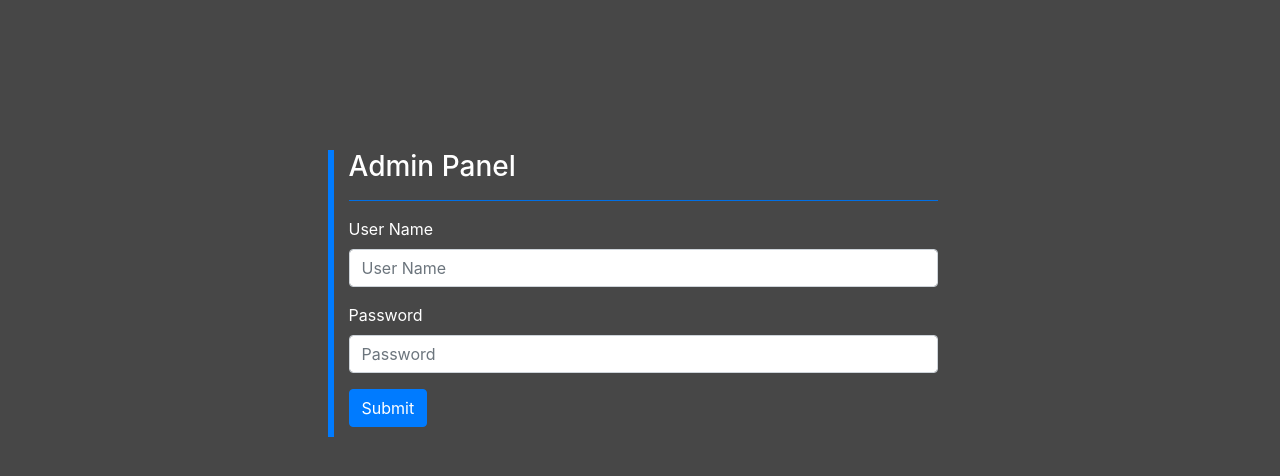
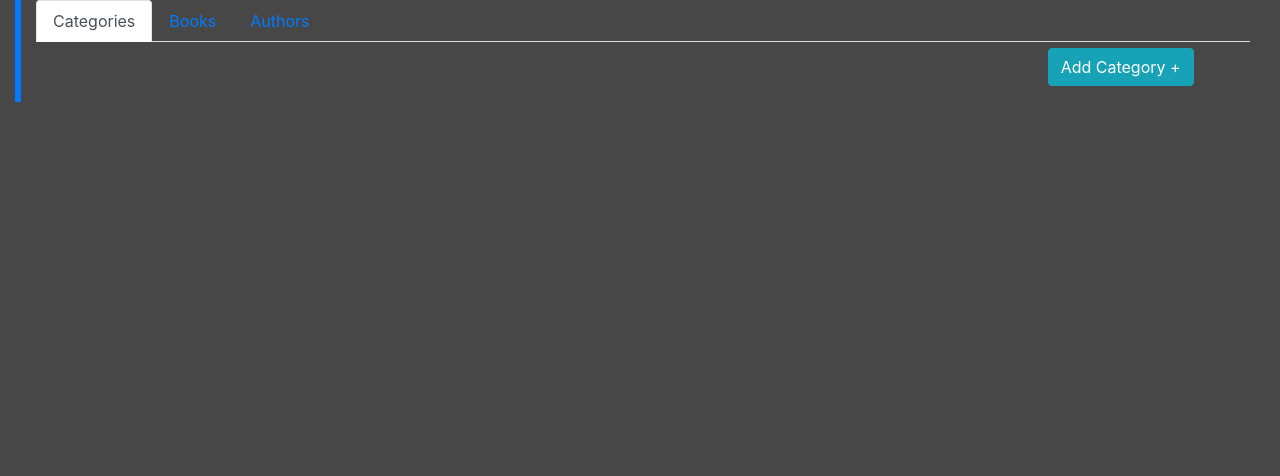
Before and after one commit to Abdelrahman1993/goodRead, a React (Create React App) app: page /AdminControls in a window 1280 px wide. Shown: the top 476 px of the page. Built offline with nearby package versions, Linux system fonts and the light colour scheme.

Commit message:
Adding modal in admin component

```diff
--- a/package.json
+++ b/package.json
@@ -9,6 +9,7 @@
     "react-router": "^4.3.1",
     "react-router-dom": "^4.3.1",
     "react-scripts": "2.1.5",
+    "reactjs-popup": "^1.3.2",
     "reactstrap": "^7.1.0"
   },
   "scripts": {
--- a/src/App.js
+++ b/src/App.js
@@ -1,16 +1,22 @@
 import React from 'react';
 import './App.css';
-
 import AdminLogin from "./components/AdminLogin"
+import {BrowserRouter,Route ,Link} from "react-router-dom";
+import AdminControl from "./components/AdminControl";
 
 
 class App extends React.Component {
 
   render() {
     return (
-        <div className='App container-fluid' >
-            <AdminLogin/>
-        </div>
+        <BrowserRouter>
+            <div className='App container-fluid' >
+                {/*<Link to="/Admin">Admin</Link>*/}
+              <Route path="/Admin" exact component={AdminLogin} />
+              <Route path="/AdminControls" component={AdminControl}/>
+
+            </div>
+        </BrowserRouter>
     );
   }
 }
--- a/src/Styles/AdminPanel.css
+++ b/src/Styles/AdminPanel.css
@@ -4,4 +4,15 @@
     padding-bottom: 10px;
     border-left: 6px solid #007bff;
 }
-hr{background-color: #007bff}
+.AdminPanelSection > hr{background-color: #007bff}
+
+.AdminPanelControls{
+    margin: 0 auto ;
+    color:#007bff;
+    padding-bottom: 10px;
+    border-left: 6px solid #007bff;
+
+}
+.add_category{
+    margin-top: 0.5% ;
+    margin-bottom: 0.5%}
--- /dev/null
+++ b/src/components/AdminControl.js
@@ -0,0 +1,161 @@
+import React , {Component} from 'react';
+import '../Styles/AdminPanel.css';
+import PopUp from './pop-up';
+import {
+    Button,
+    Col, Modal, ModalBody, ModalFooter, ModalHeader,
+    Nav,
+    NavItem,
+    NavLink,
+    Row,
+    TabContent,
+    Table,
+    TabPane
+} from "reactstrap";
+import classnames from 'classnames';
+
+class AdminControl extends Component {
+
+    constructor(props) {
+        super(props);
+        this.state={
+            activeTab: '1',
+            modalIsOpen: false
+        };
+        this.handle_modal = this.handle_modal.bind(this);
+    }
+
+    toggle(tab) {
+        if (this.state.activeTab !== tab) {
+            this.setState({
+                activeTab: tab
+            });
+        }
+    }
+    handle_modal() {
+        this.setState(prevState => ({
+            modal: !prevState.modal
+        }));
+    }
+
+
+    render() {
+        return (
+            <>
+                <div>
+                    <Modal isOpen={this.state.modal} toggle={this.handle_modal} className={this.props.className}>
+                        <ModalHeader toggle={this.handle_modal}>Add Category</ModalHeader>
+                        <ModalBody>
+                            <h3>Add New Category</h3>
+                            <hr/>
+                            <input type="text" className="form-control" />
+                        </ModalBody>
+                        <ModalFooter>
+                            <Button color="primary" onClick={this.handle_modal}>Add Category</Button>{' '}
+                            <Button color="secondary" onClick={this.handle_modal}>Cancel</Button>
+                        </ModalFooter>
+                    </Modal>
+                </div>
+            <div className='container-fluid'>
+                <div className="row">
+                    <div className="col-lg-12 AdminPanelControls">
+                    <Nav tabs>
+                        <NavItem>
+                            <NavLink
+                                className={classnames({ active: this.state.activeTab === '1' })}
+                                onClick={() => { this.toggle('1'); }}
+                            >
+                                Categories
+                            </NavLink>
+                        </NavItem>
+                        <NavItem>
+                            <NavLink
+                                className={classnames({ active: this.state.activeTab === '2' })}
+                                onClick={() => { this.toggle('2'); }}
+                            >
+                                Books
+                            </NavLink>
+                        </NavItem>
+                        <NavItem>
+                            <NavLink
+                                className={classnames({ active: this.state.activeTab === '3' })}
+                                onClick={() => { this.toggle('3'); }}
+                            >
+                                Authors
+                            </NavLink>
+                        </NavItem>
+                    </Nav>
+                    <TabContent activeTab={this.state.activeTab}>
+                        <TabPane tabId="1">
+                            <Row>
+                                <Col sm="12">
+
+                                    <button onClick={this.handle_modal} className='btn btn-info offset-lg-10  offset-md-10  offset-sm-10  offset-xs-10 add_category'> Add Category +</button>
+                                </Col>
+                            </Row>
+                        </TabPane>
+                        <TabPane tabId="2">
+                            <Row>
+                                <Col sm="12">
+                                    <button className='btn btn-info offset-lg-10  offset-md-10  offset-sm-10  offset-xs-10 add_category'> Add Book +</button>
+                                    <Table>
+                                        <thead>
+                                        <tr>
+                                            <th>ID</th>
+                                            <th>First Name</th>
+                                            <th>Last Name</th>
+                                            <th>Username</th>
+                                        </tr>
+                                        </thead>
+                                        <tbody>
+                                        <tr>
+                                            <th scope="row">1</th>
+                                            <td>Mark</td>
+                                            <td>Otto</td>
+                                            <td>@mdo</td>
+                                        </tr>
+                                        <tr>
+                                            <th scope="row">2</th>
+                                            <td>Jacob</td>
+                                            <td>Thornton</td>
+                                            <td>@fat</td>
+                                        </tr>
+                                        <tr>
+                                            <th scope="row">3</th>
+                                            <td>Larry</td>
+                                            <td>the Bird</td>
+                                            <td>@twitter</td>
+                                        </tr>
+                                        </tbody>
+                                    </Table>
+                                </Col>
+                            </Row>
+                        </TabPane>
+                        <TabPane tabId="3">
+                            <Row>
+                                <Col sm="12">
+                                    <button className='btn btn-info offset-lg-10  offset-md-10  offset-sm-10  offset-xs-10 add_category'> Add Author +</button>
+                                </Col>
+                            </Row>
+                        </TabPane>
+                    </TabContent>
+                </div>
+                    <div className='row'>
+                        <div className='col-lg-12'>
+                            <div className="modal fade bd-example-modal-sm" tabIndex="-1" role="dialog"
+                                 aria-labelledby="mySmallModalLabel" aria-hidden="true">
+                                <div className="modal-dialog modal-sm">
+                                    <div className="modal-content">
+                                        ...
+                                    </div>
+                                </div>
+                            </div>
+                        </div>
+                    </div>
+                </div>
+            </div>
+                </>
+        );
+    }
+}
+export default AdminControl;
--- a/src/components/AdminLogin.js
+++ b/src/components/AdminLogin.js
@@ -8,7 +8,7 @@ class AdminLogin extends Component {
 
               <div className='container-fluid'>
                   <div className="row">
-                      <div className=' offset-lg-3 col-lg-6 AdminPanelSection '>
+                          <div className=' offset-lg-3 col-lg-6 AdminPanelSection '>
                           <h3>Admin Panel</h3>
                           <hr/>
                           <form>
```
Also changed, not shown: src/components/pop-up.js (added), 1 other file (tests, documents, lock files or other folders).
